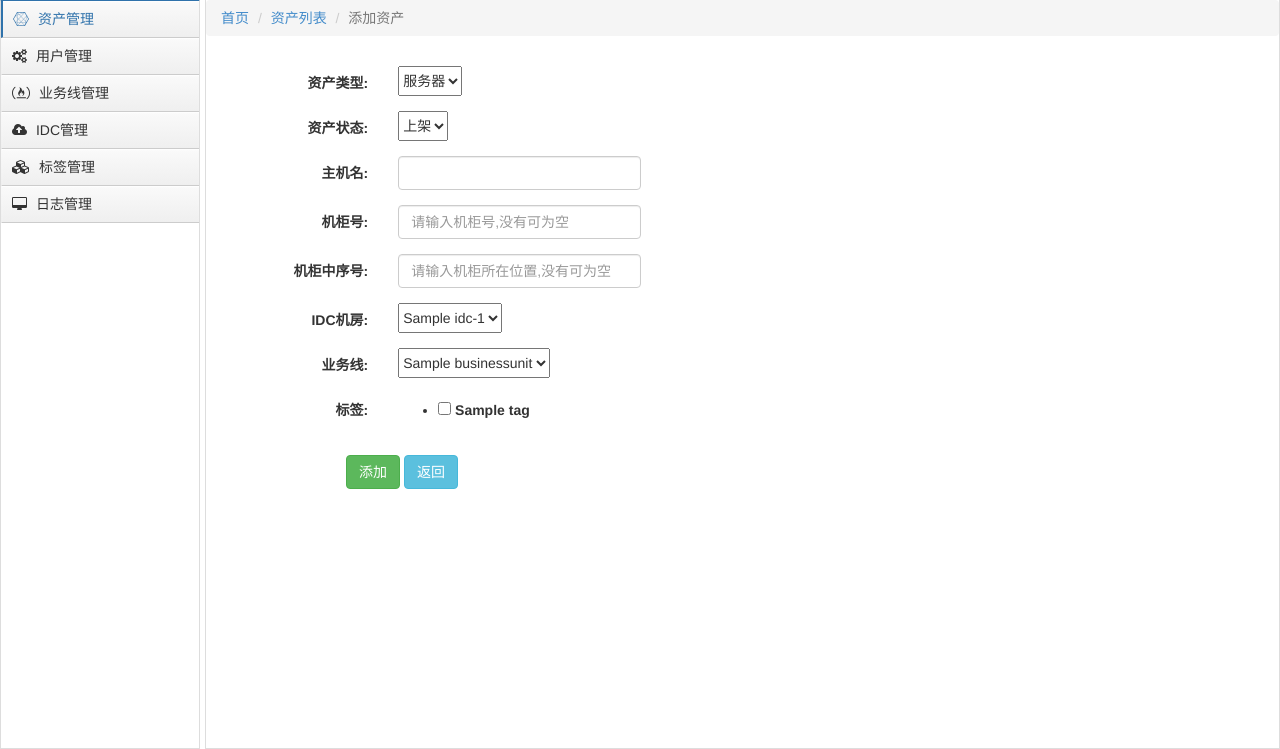
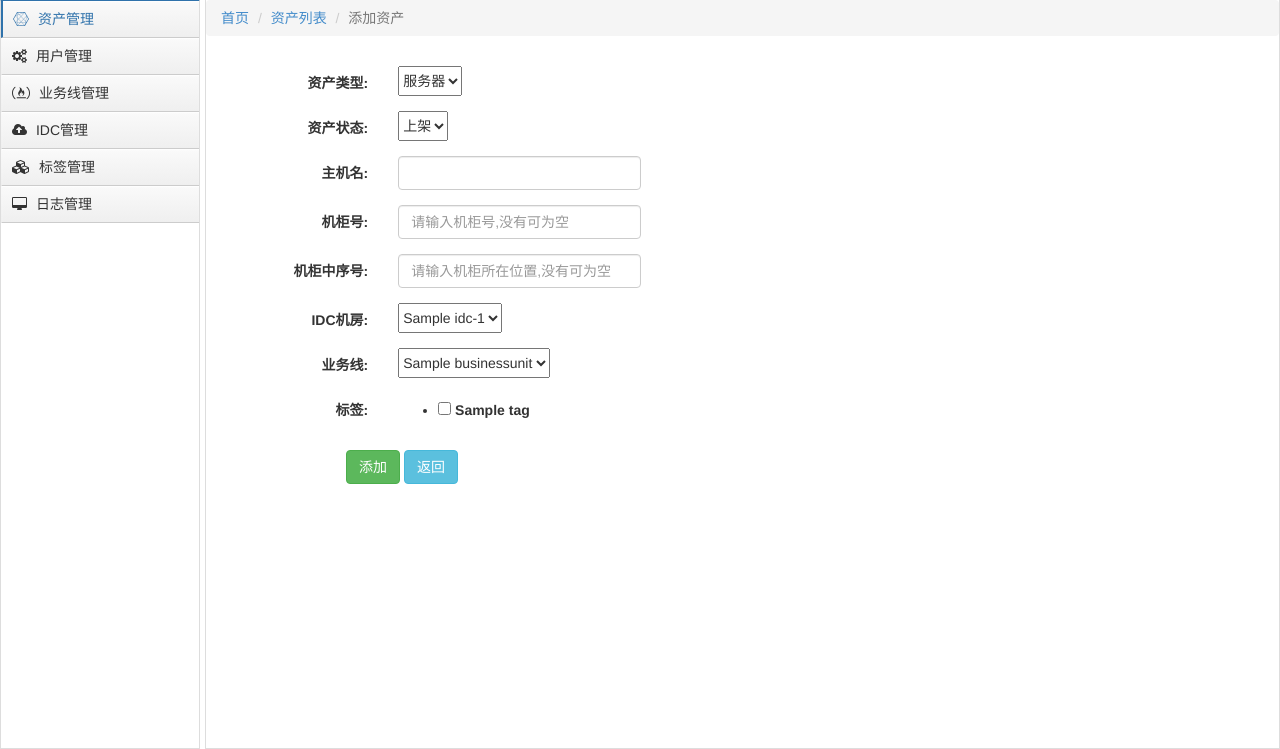
Before and after one commit to TerryMarszr0/cmdb-3, a Django app: page /add-asset.html in a window 1280 px wide. Shown: the part 51-800 px from the top of the page. Run offline with Django 3.2, Linux system fonts and the light colour scheme; tables that the repository leaves empty hold one stand-in row (values such as "Sample post"); some libraries are stand-ins or nearby versions.

Commit message:
配置新增资产页面

```diff
--- a/AutoCmdb/web/templates/add_asset.html
+++ b/AutoCmdb/web/templates/add_asset.html
@@ -101,7 +101,7 @@
 {#                    {% endfor %}#}
                 </div>
             </div>
-            <div class="form-group" style="margin-left: 130px;margin-top: 20px;">
+            <div class="form-group" style="margin-left: 130px;">
                 <button type="submit" class="btn btn-success" >添加</button>
                 <button type="button" class="btn btn-info" onclick="window.history.back(-1)">返回</button>
             </div>
```
